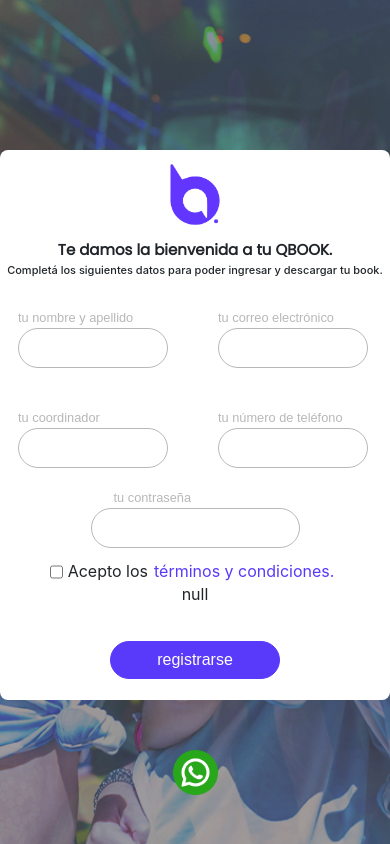
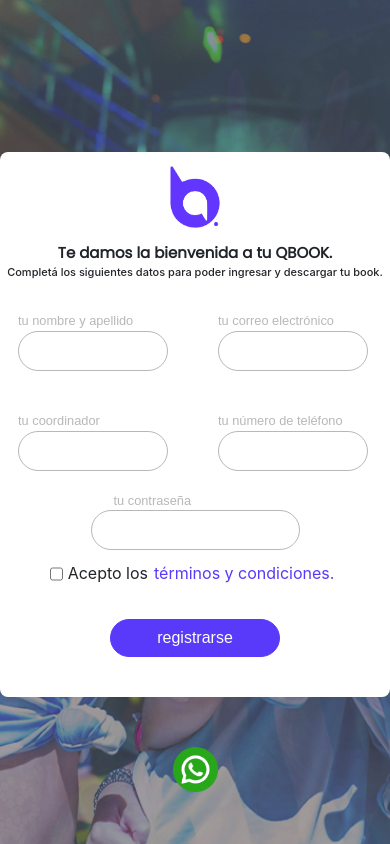
Before and after one commit to Ferk94/client, a React (Create React App) app: page /register in a window 390 px wide. Built offline with nearby package versions, Linux system fonts and the light colour scheme; no server answers; a web font is replaced by a local one.

Commit message:
autocomplete input finished

```diff
--- a/src/components/register/register.css
+++ b/src/components/register/register.css
@@ -12,12 +12,29 @@
 max-height: 550px;
 margin-top: 25px;
 }
+.suggestion{
+    margin-top: -23px;
+    margin-bottom: 20px;
+    margin-left: 15px;
+    padding-left: 5px;
+    max-width: 170px;
+    cursor: pointer;
+    border: rgb(185, 183, 183) 1px solid;
+    z-index: -1;
+    border-radius: 5px;
+    font-size: 13px;
+}
 .error{
     margin-top: -20px;
     margin-bottom: -20px;
     margin-left: 15px;
     font-size: 11px;
     color: #bd0139;
+    -webkit-user-select: none; /* Safari */
+-moz-user-select: none; /* Firefox */
+-ms-user-select: none; /* IE10+/Edge */
+user-select: none; /* Standard */
+
 }
 .errorPassword{
     margin-top: 0px;
@@ -75,6 +92,7 @@
 }
 .inputFont{
     font-size: 12px;
+    z-index: 1;
 }
 
 .buttonRegister{
@@ -206,6 +224,14 @@
         /* height: 25px;
         min-height: 0px; */
     }
+    .error{
+        font-size: 9px;
+        margin-left: 30px;
+    }
+    .suggestion{
+        width: 125px;
+        margin-left: 35px;
+    }
     .selectRegister{
         width: 75%;
         margin-left: 23px;
--- a/src/components/register/register.jsx
+++ b/src/components/register/register.jsx
@@ -143,7 +143,7 @@
     }
     if (name === "CoordinatorId"){
       if (e.target.value === "" || allCoordinatorsName.includes(e.target.value) !== true) {
-        setError({ ...error, [name]: "Campo obligatorio" });
+        setError({ ...error, [name]: "Dato incorrecto" });
       } else {
         setError({ ...error, [name]: "" });
       }
@@ -171,7 +171,6 @@
   }
 
   const nameToId= function(e, value, coordinators){
-    console.log(value.toLowerCase(), "Input antes")
     var names = coordinators.map(el => el.name.toLowerCase())
     if(names.includes(value.toLowerCase())){
        var id = coordinators.filter(el => el.name.toLowerCase() === value.toLowerCase())
@@ -296,7 +295,9 @@
           :
           <div></div>
           }
+          <div className="error">
           {error.CoordinatorId}
+          </div>
           </div>
           <div className="error">{error?.phoneNumberString}</div>
         </div>
@@ -336,7 +337,6 @@
 
             <div className="errorCheckbox">{error?.checkbox}</div>
           </div>
-          {`${input.CoordinatorId} ${input.name} ${input.email} ${input.phoneNumberString} ${input.password}`}
           <RegisterModal error={error} input={input} handleSubmit={handleSubmit} status={status} inputCoordinator={inputCoordinator} coordinators={coordinators}/>
       </div>
     </div>
```
